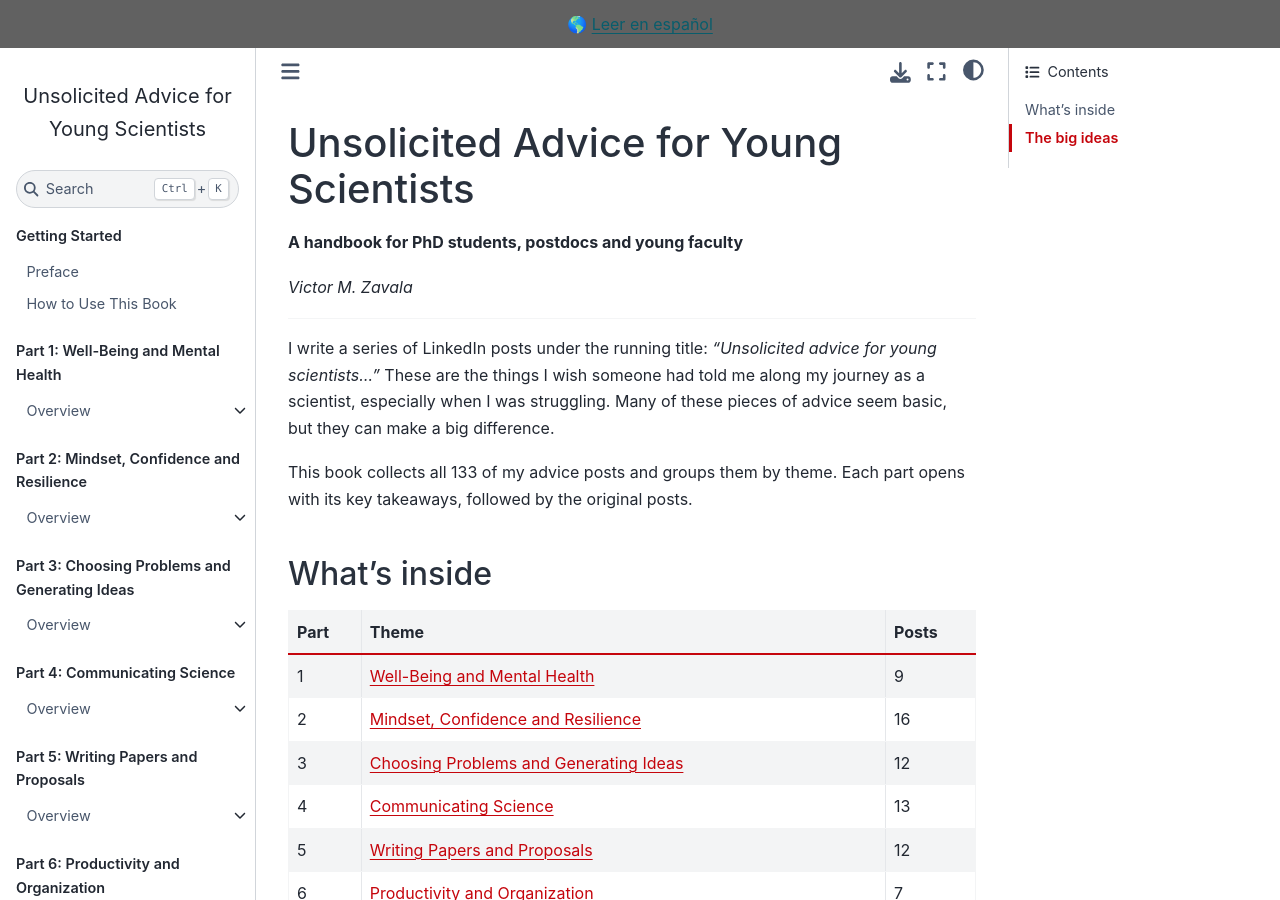
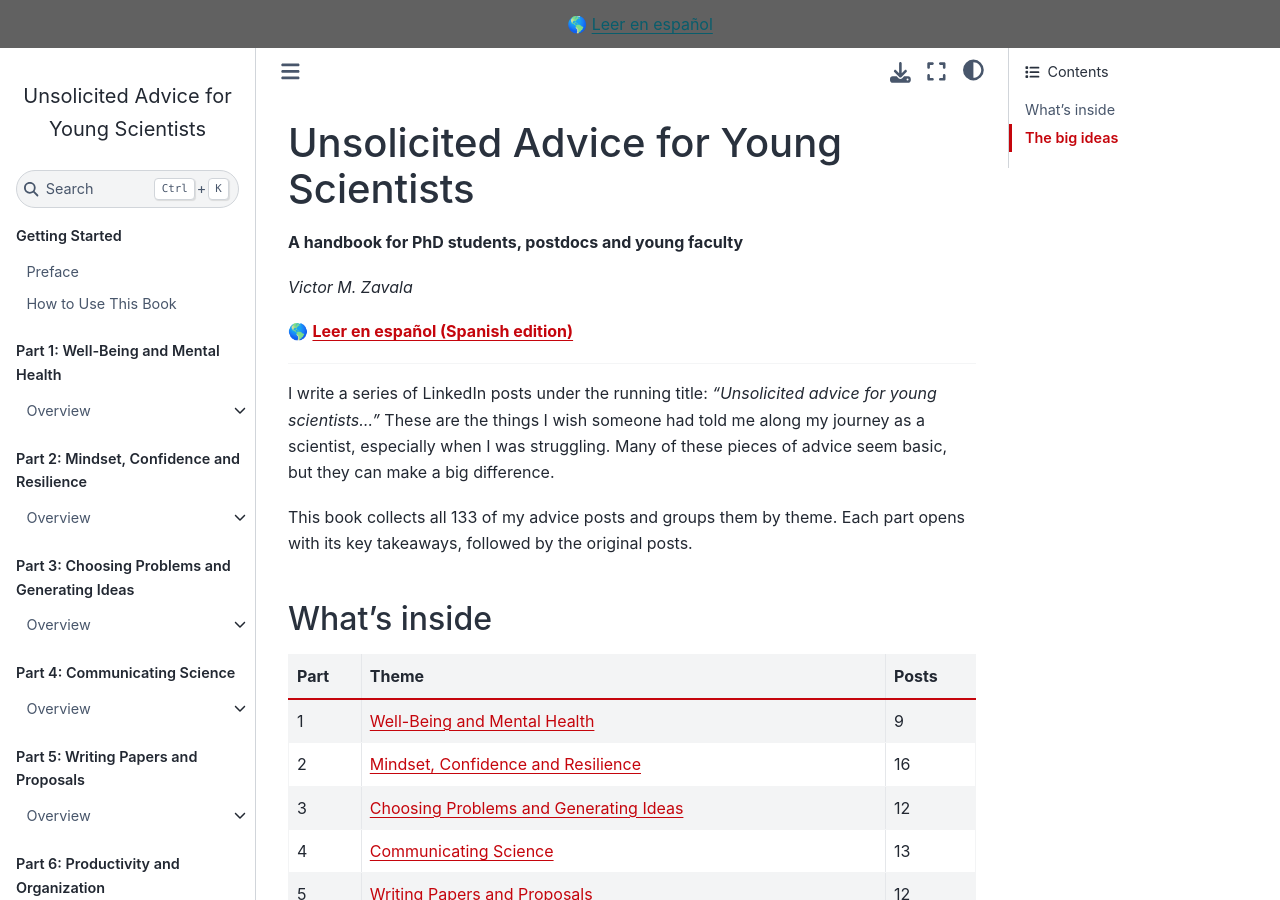
Before and after one commit to vzavala/UnsolicitedAdvice, a Jupyter Book: the page built from intro.md, in a window 1280 px wide and 900 px high. Built offline with Jupyter Book 1.0.4 settings and Sphinx 7.4.7 and the Sphinx Book theme 1.1.4, drawn with Linux system fonts in a browser that asks for light colours.

Commit message:
Link the two editions from each main page
Co-Authored-By: Claude Opus 5.5 <noreply@anthropic.com>

```diff
--- a/intro.md
+++ b/intro.md
@@ -3,6 +3,8 @@
 **A handbook for PhD students, postdocs and young faculty**
 
 *Victor M. Zavala*
+
+🌎 **[Leer en español (Spanish edition)](https://vzavala.github.io/UnsolicitedAdvice/es/intro.html)**
 
 ---
 
```
Also changed, not shown: es/intro.md (+2 -0 lines).
